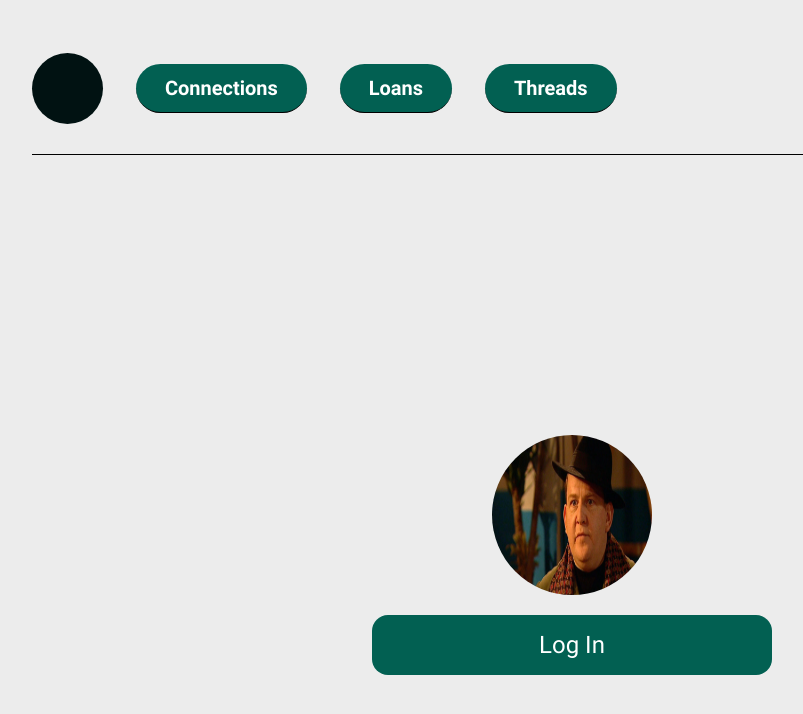
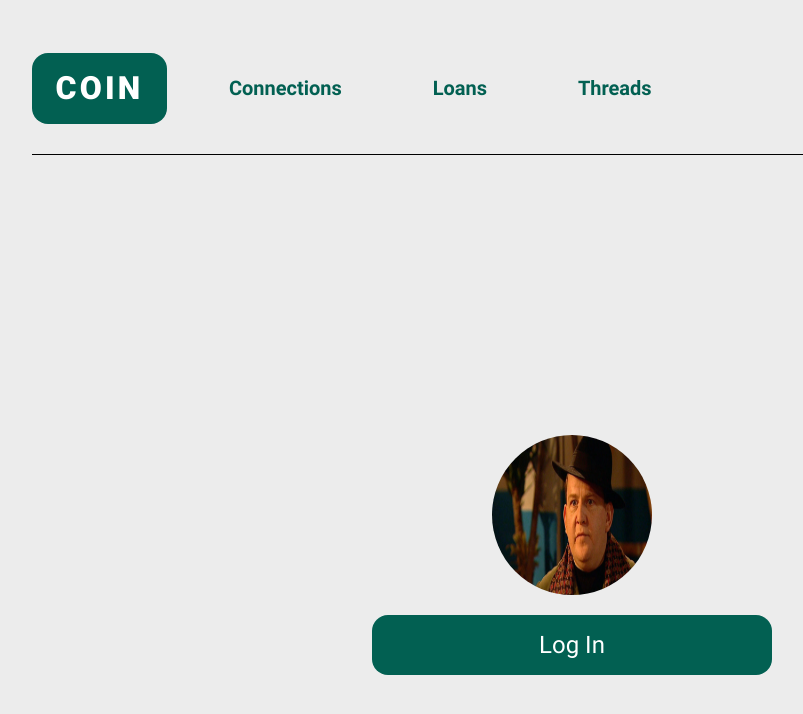
Before and after one commit to RODO94/rory-doak-coin, a React (Create React App) app: page / in a window 1280 px wide. Shown: the top 714 px of the page, without its empty margins (68-871 px from the left). Built offline with nearby package versions, Linux system fonts and the light colour scheme.

Commit message:
restyle and format the header

```diff
--- a/src/components/Header/Header.js
+++ b/src/components/Header/Header.js
@@ -8,7 +8,9 @@ export default function Header() {
   return (
     <header className="header">
       <nav className="header__nav">
-        <Link to={"/"} className="header__logo"></Link>
+        <Link to={`/home/${userId}`} className="header__logo">
+          COIN
+        </Link>
         <NavLink text={"Connections"} />
         <NavLink text={"Loans"} />
         <NavLink route={`/threads/${userId}`} text={"Threads"} />
--- a/src/components/Header/Header.scss
+++ b/src/components/Header/Header.scss
@@ -6,9 +6,17 @@
   border-bottom: 1px solid black;
   &__logo {
     height: 4.4375rem;
-    width: 4.4375rem;
-    border-radius: 50%;
-    background-color: $background1;
+    width: 8.4375rem;
+    border-radius: 1rem;
+    background-color: $nav;
+    display: flex;
+    justify-content: center;
+    align-items: center;
+    text-decoration: none;
+    color: white;
+    font-weight: 900;
+    font-size: 2rem;
+    letter-spacing: 0.2rem;
   }
   &__nav {
     padding: 3.31rem 0rem 1.88rem 0rem;
--- a/src/components/NavLink/NavLink.scss
+++ b/src/components/NavLink/NavLink.scss
@@ -1,16 +1,16 @@
 @use "../../styles/partials/_variables" as *;
 
 .nav-link {
-  background-color: $nav;
-  color: white;
+  color: $nav;
   padding: 0.75rem 1.81rem;
-  border-bottom: 0.5px solid black;
-  border-radius: 1.875rem;
   font-size: 1.25rem;
   font-weight: 600;
   margin-left: 2.06rem;
   text-decoration: none;
   &:hover {
-    background-color: $background1;
+    color: $background1;
+    text-decoration: underline;
+    text-decoration-line: wavy;
+    text-decoration-color: $background1;
   }
 }
--- a/src/pages/LogIn/LogIn.js
+++ b/src/pages/LogIn/LogIn.js
@@ -1,5 +1,5 @@
 import "./LogIn.scss";
-import bigMain from "../../assets/thebigman.jpg";
+import bigMan from "../../assets/thebigman.jpg";
 import { Link } from "react-router-dom";
 
 export default function LogIn() {
@@ -9,7 +9,7 @@ export default function LogIn() {
     <main className="log-in">
       <section className="log-in__section">
         <div className="log-in__profile">
-          <img className="log-in__img" src={bigMain} alt="the big man" />
+          <img className="log-in__img" src={bigMan} alt="the big man" />
         </div>
         <Link className="log-in__link" to={`/home/${userId}`}>
           Log In
--- a/src/styles/partials/__variables.scss
+++ b/src/styles/partials/__variables.scss
@@ -4,3 +4,5 @@ $background1: #011212;
 $background2: #03a688;
 
 $accent1: #f470b0;
+$tablet-breakpoint: 768px;
+$desktop-breakpoint: 1280px;
```
Also changed, not shown: src/styles/partials/__mixins.scss (+12 -0 lines).
